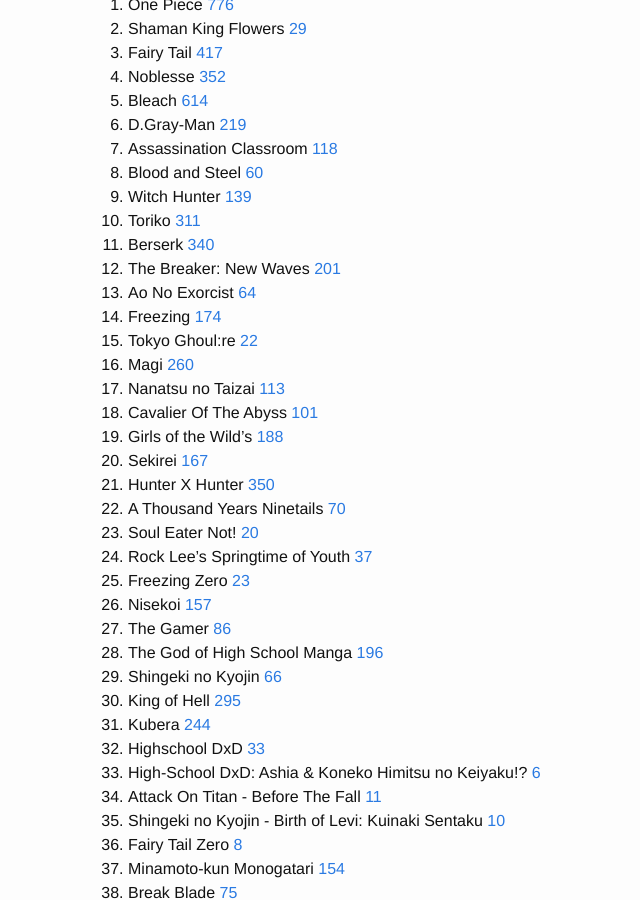
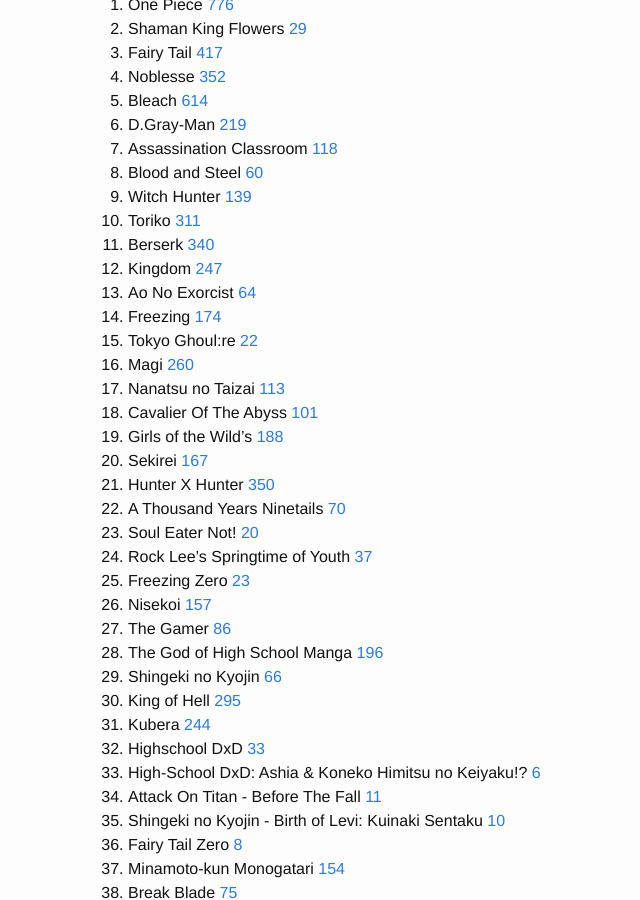
Before and after one commit to forevergenin/forevergenin.github.io, a Jekyll site: the page built from _posts/2015-05-09-my-manga-tracking-list.markdown, in a window 1280 px wide and 900 px high, scrolled down 309 px. Shown: the whole window, without its empty margins (172-812 px from the left). Built offline with Jekyll 4.4.1, drawn with Linux system fonts in a browser that asks for light colours; some of the changed text lies outside the part shown.

Commit message:
Updated manga tracking list

```diff
--- a/_posts/2015-05-09-my-manga-tracking-list.markdown
+++ b/_posts/2015-05-09-my-manga-tracking-list.markdown
@@ -24,7 +24,7 @@
 009. Witch Hunter [139](http://www.mangareader.net/witch-hunter/139)
 010. Toriko [311](http://www.mangapanda.com/toriko/311)
 011. Berserk [340](http://www.mangahere.com/manga/berserk/c340)
-012. The Breaker: New Waves [201](http://www.mangareader.net/the-breaker-new-waves/201)
+012. Kingdom [247](http://www.mangapanda.com/kingdom)
 013. Ao No Exorcist [64](http://www.mangareader.net/ao-no-exorcist/64)
 014. Freezing [174](http://www.mangareader.net/freezing/174)
 015. Tokyo Ghoul:re [22](http://mangafox.me/manga/tokyo_ghoul_re/22)
```
Also changed, not shown: other parts of _posts/2015-05-09-my-manga-tracking-list.markdown (+1 -0 lines).
